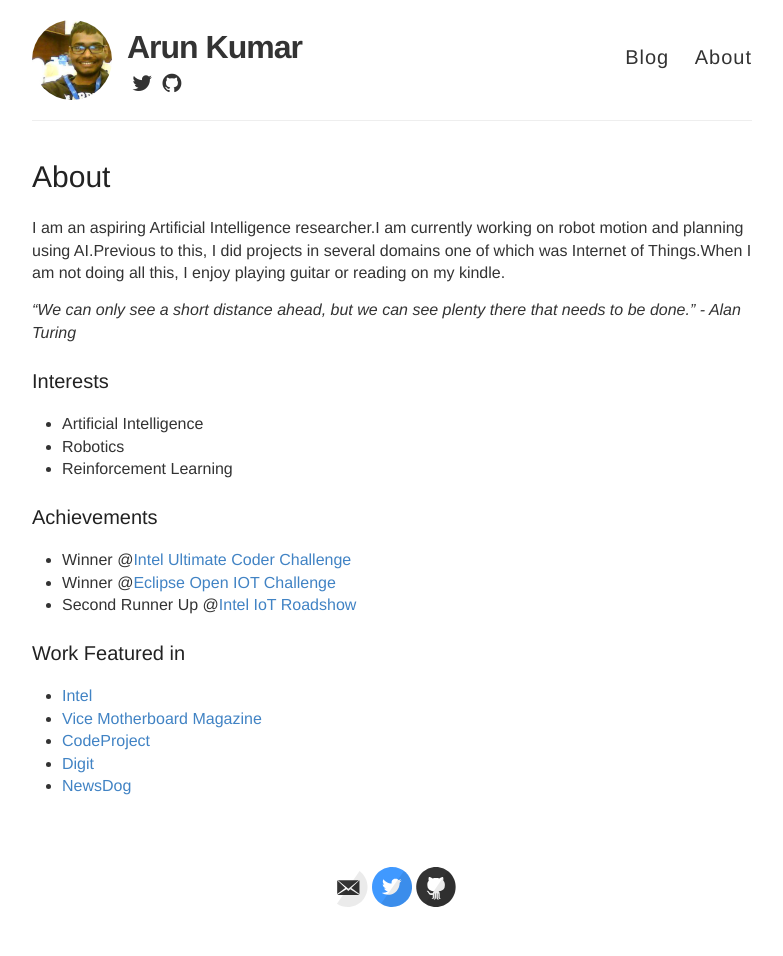
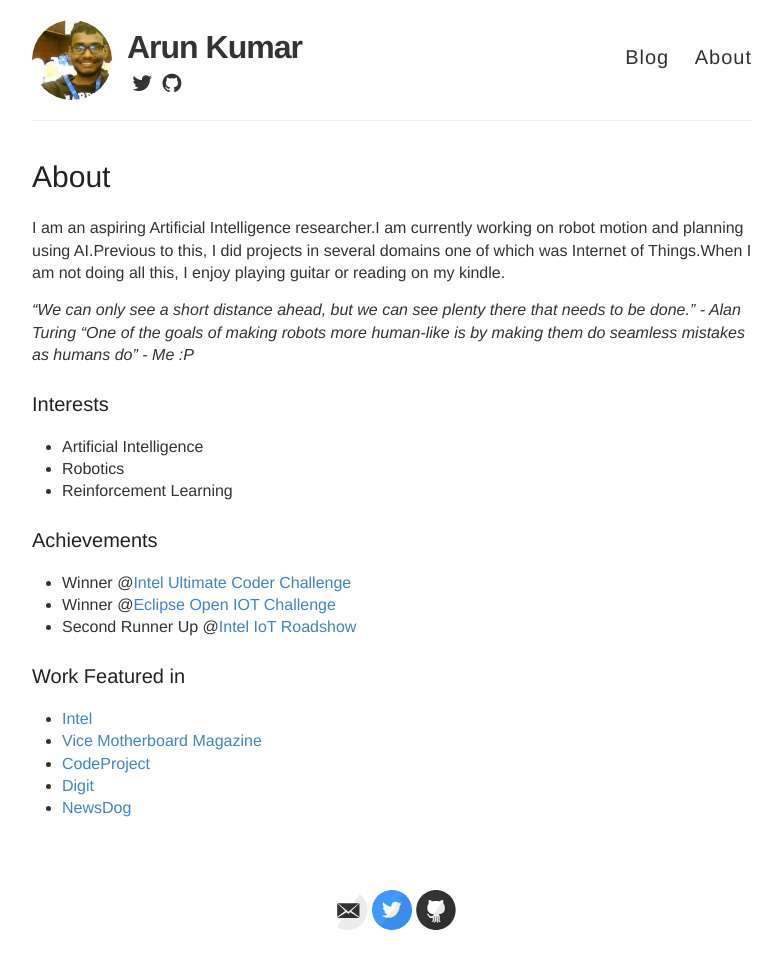
Before and after one commit to ioarun/ioarun.github.io, a Jekyll site: the page built from about.md, in a window 1280 px wide. Shown: the whole page, without its empty margins (248-1031 px from the left). Built offline with Jekyll 4.4.1, drawn with Linux system fonts in a browser that asks for light colours; nearby versions of some CDN libraries; some web fonts are replaced; before the commit the page ends 934 px from its top, so only the background shows below that.

Commit message:
My quote

```diff
--- a/about.md
+++ b/about.md
@@ -8,6 +8,8 @@
 
 *"We can only see a short distance ahead, but we can see plenty there that needs to be done."*
                                                                               *- Alan Turing*
+*"One of the goals of making robots more human-like is by making them do seamless mistakes as humans do"*
+                                                                              *- Me  :P*
 
 ### Interests
 
```
